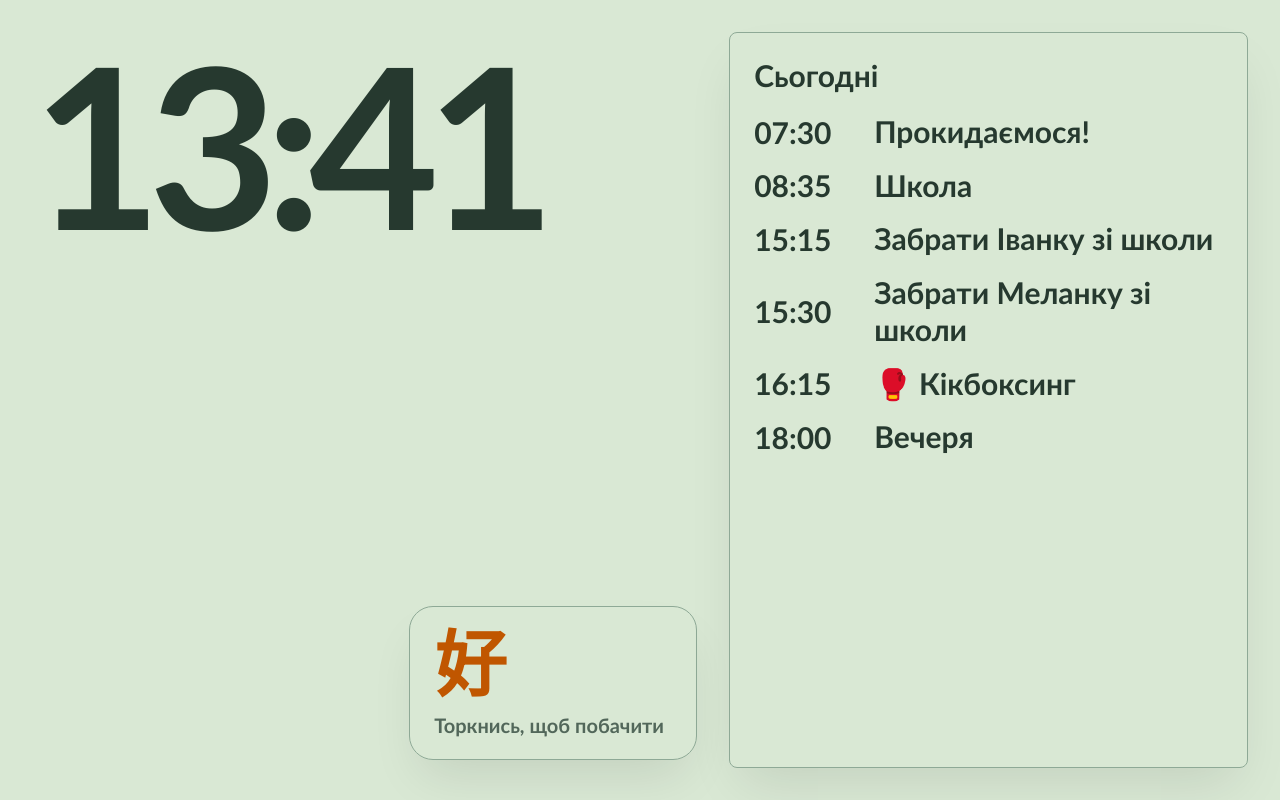
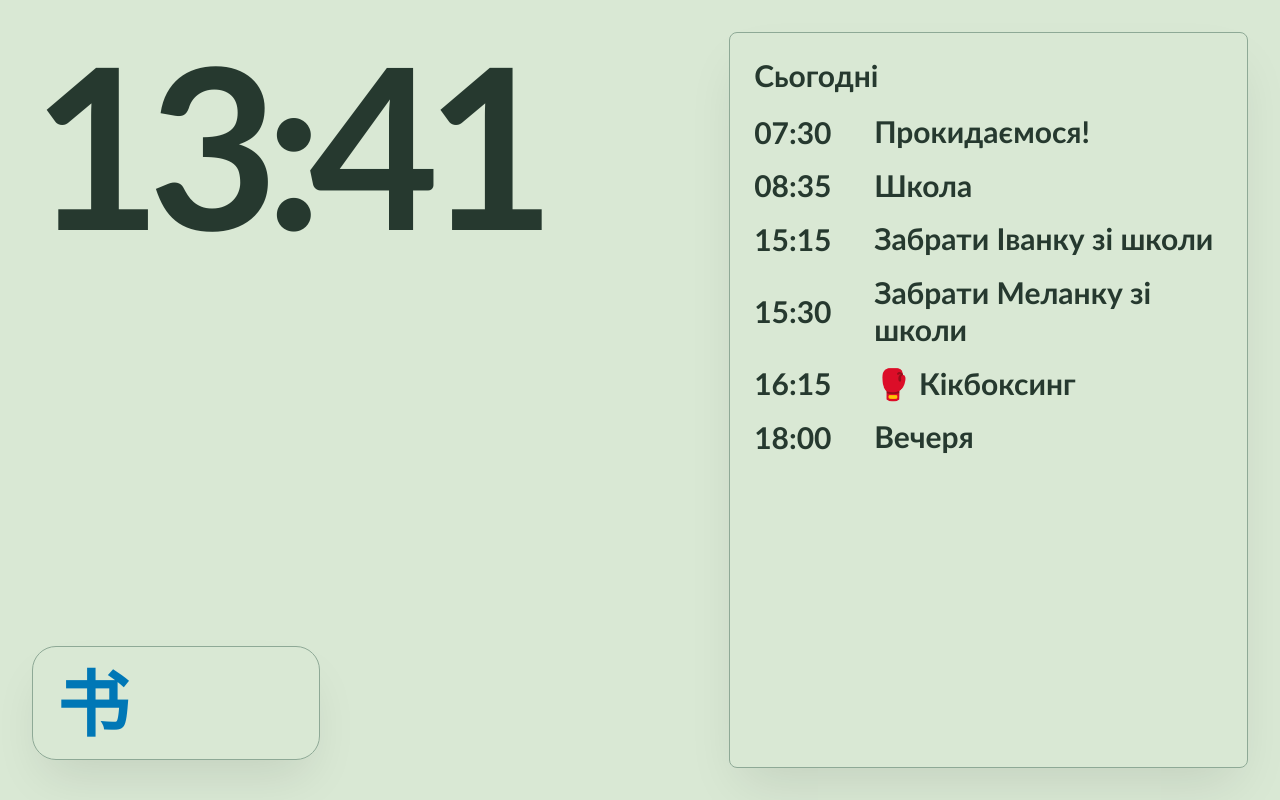
Before and after one commit to bohdandan/homelab, a React (Vite) app in the folder apps/kiosk/: page / in a window 1280 px wide. Built offline with nearby package versions, Linux system fonts and the light colour scheme.

Commit message:
Refine kiosk Chinese widget controls

```diff
--- a/apps/kiosk/components/dashboard.tsx
+++ b/apps/kiosk/components/dashboard.tsx
@@ -8,6 +8,7 @@ import {
   getCurrentRule,
   getEventsForDay,
   getNextEvent,
+  getNextChineseCardIndex,
   getNextWeekday,
   getToneColorScheme,
   getZonedDay,
@@ -66,6 +67,7 @@ export function Dashboard() {
   const [config, setConfig] = useState<DashboardConfig | null>(null);
   const [now, setNow] = useState<Date | null>(null);
   const [isChineseRevealed, setIsChineseRevealed] = useState(false);
+  const [chineseManualOffset, setChineseManualOffset] = useState(0);
 
   useEffect(() => {
     let cancelled = false;
@@ -111,10 +113,10 @@ export function Dashboard() {
     [config?.events, currentDay, currentMinutes, nextDay]
   );
   const visibleNextEvent = shouldShowNextEventCountdown(nextEvent) ? nextEvent : null;
-  const chineseCards = config?.chinese ?? defaultConfig.chinese;
+  const chineseCards = config?.chinese ?? defaultConfig.chinese ?? [];
   const chineseCard = useMemo(
-    () => getCardForTime(chineseCards, currentMinutes),
-    [chineseCards, currentMinutes]
+    () => getCardForTime(chineseCards, currentMinutes, chineseManualOffset),
+    [chineseCards, chineseManualOffset, currentMinutes]
   );
   const toneColors = chineseCard
     ? getToneColorScheme(pinyinToTone(chineseCard.pinyin))
@@ -141,7 +143,7 @@ export function Dashboard() {
             </div>
           </div>
 
-          <div className="flex items-end justify-between gap-6 pb-2">
+          <div className="flex flex-col items-start gap-6 pb-2">
             {visibleNextEvent ? (
               <div className={`max-w-[48rem] text-[clamp(2rem,3.8vw,4rem)] font-bold leading-tight ${theme.secondary}`}>
                 {`${visibleNextEvent.event.title} ${minutesUntilEvent(visibleNextEvent.minutesUntil)}`}
@@ -149,9 +151,8 @@ export function Dashboard() {
             ) : null}
 
             {chineseCard ? (
-              <button
-                type="button"
-                className={`ml-auto min-w-[18rem] rounded-3xl border ${theme.border} ${theme.card} px-6 py-5 text-left shadow-2xl shadow-black/10 transition-transform active:scale-[0.98]`}
+              <div
+                className={`mr-auto min-w-[18rem] rounded-3xl border ${theme.border} ${theme.card} px-6 py-5 text-left shadow-2xl shadow-black/10`}
                 style={
                   toneColors
                     ? {
@@ -160,6 +161,10 @@ export function Dashboard() {
                       } as CSSProperties
                     : undefined
                 }
+              >
+                <button
+                  type="button"
+                  className="block w-full text-left transition-transform active:scale-[0.98]"
                   aria-label={
                     isChineseRevealed
                       ? `${chineseCard.hanzi}, ${chineseCard.pinyin}, ${chineseCard.meaning}`
@@ -170,19 +175,31 @@ export function Dashboard() {
                   <div className="text-7xl font-black leading-none text-[var(--tone-light)] dark:text-[var(--tone-night)]">
                     {chineseCard.hanzi}
                   </div>
+                </button>
                 {isChineseRevealed ? (
-                  <div className="mt-3">
+                  <div className="mt-3 flex items-end justify-between gap-5">
+                    <div>
                       <div className="text-3xl font-black text-[var(--tone-light)] dark:text-[var(--tone-night)]">{chineseCard.pinyin}</div>
                       <div className={`mt-1 text-2xl font-bold ${theme.secondary}`}>
                         {chineseCard.meaning}
                       </div>
                     </div>
-                ) : (
-                  <div className={`mt-3 text-xl font-bold ${theme.secondary}`}>
-                    Торкнись, щоб побачити
+                    <button
+                      type="button"
+                      className={`grid h-14 w-14 place-items-center rounded-full border ${theme.border} ${theme.accent} text-3xl font-black shadow-lg shadow-black/10 transition-transform active:scale-95`}
+                      aria-label="Наступне китайське слово"
+                      onClick={() => {
+                        setChineseManualOffset((offset) =>
+                          getNextChineseCardIndex(offset, chineseCards.length)
+                        );
+                        setIsChineseRevealed(false);
+                      }}
+                    >
+                      →
+                    </button>
                   </div>
-                )}
-              </button>
+                ) : null}
+              </div>
             ) : null}
           </div>
         </section>
--- a/apps/kiosk/lib/routine.ts
+++ b/apps/kiosk/lib/routine.ts
@@ -172,14 +172,23 @@ export function shouldShowNextEventCountdown(nextEvent: NextEvent | null): boole
 
 export function getCardForTime(
   cards: ChineseCard[] | undefined,
-  currentMinutes: number
+  currentMinutes: number,
+  manualOffset = 0
 ): ChineseCard | null {
   if (!cards || cards.length === 0) {
     return null;
   }
 
-  const index = Math.floor(currentMinutes / 5) % cards.length;
+  const index = (Math.floor(currentMinutes / 2) + manualOffset) % cards.length;
   return cards[index];
+}
+
+export function getNextChineseCardIndex(currentIndex: number, cardCount: number): number {
+  if (cardCount <= 0) {
+    return 0;
+  }
+
+  return (currentIndex + 1) % cardCount;
 }
 
 export function pinyinToTone(pinyin: string): MandarinTone {
```
Also changed, not shown: 1 other file (tests, documents, lock files or other folders). Lines whose indentation alone changed are shown as unchanged.
